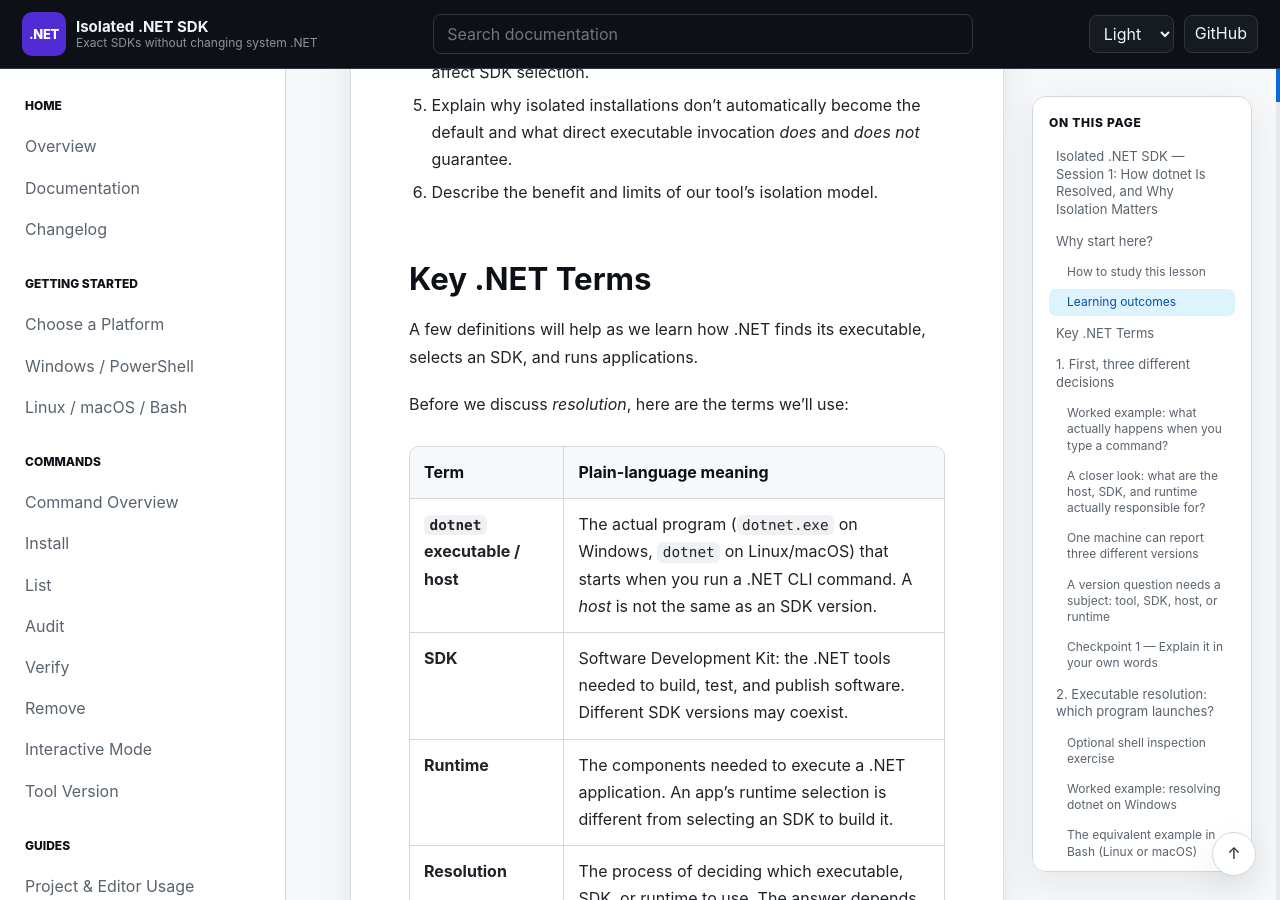
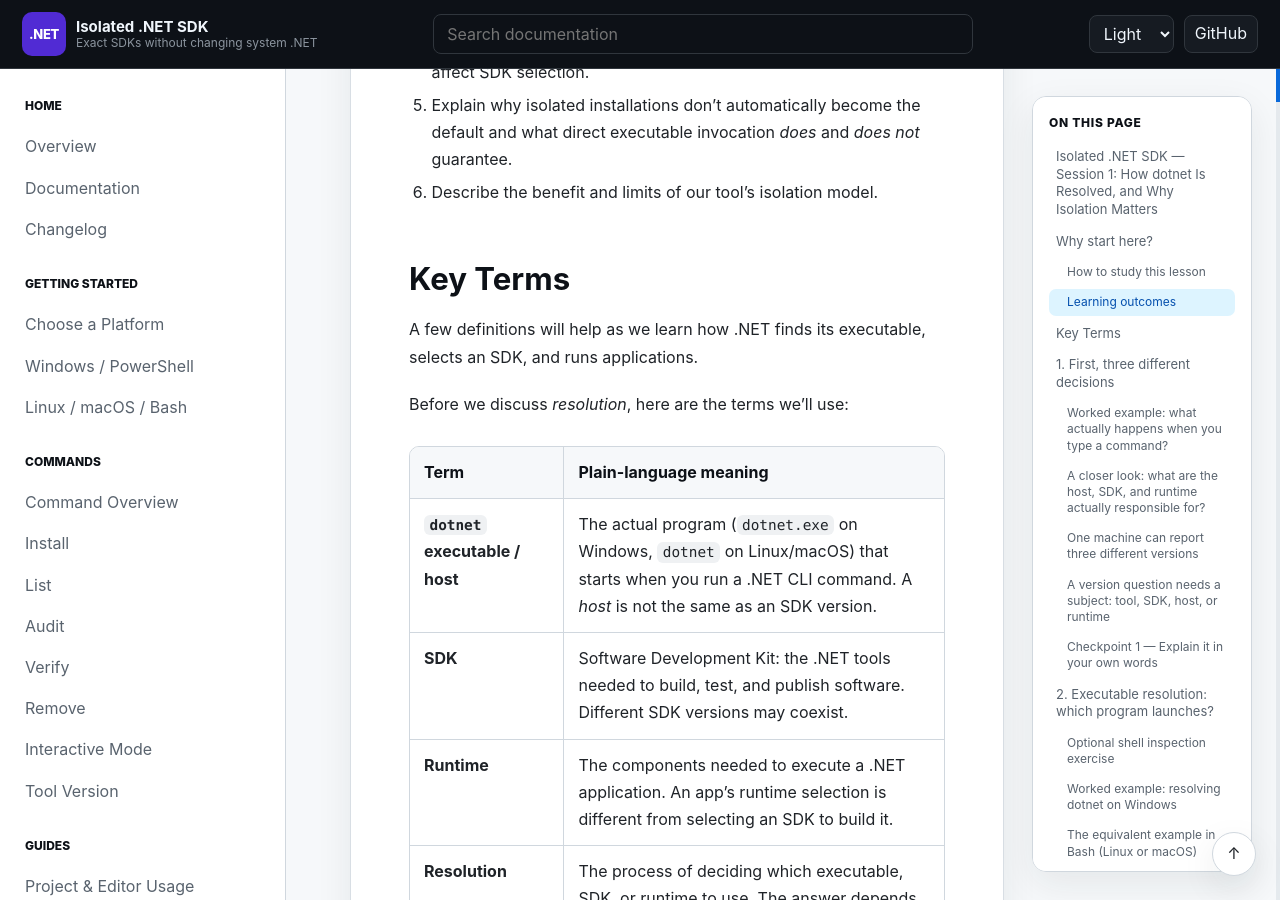
Before and after one commit to infoconex/isolated-dotnet-sdk, a Jekyll site: the page built from docs/training/isolated-dotnet-sdk-session-1-self-paced.md, in a window 1280 px wide and 900 px high, scrolled down 2245 px. Built offline with Jekyll 4.4.1, drawn with Linux system fonts in a browser that asks for light colours; our own code applies the rules of GitHub Pages for plain Markdown files.

Commit message:
docs(training): use inclusive Key Terms heading

```diff
--- a/docs/training/isolated-dotnet-sdk-session-1-self-paced.md
+++ b/docs/training/isolated-dotnet-sdk-session-1-self-paced.md
@@ -29,7 +29,7 @@
 5. Explain why isolated installations don't automatically become the default and what direct executable invocation *does* and *does not* guarantee.
 6. Describe the benefit and limits of our tool's isolation model.
 
-## Key .NET Terms
+## Key Terms
 
 A few definitions will help as we learn how .NET finds its executable, selects an SDK, and runs applications.
 
```
